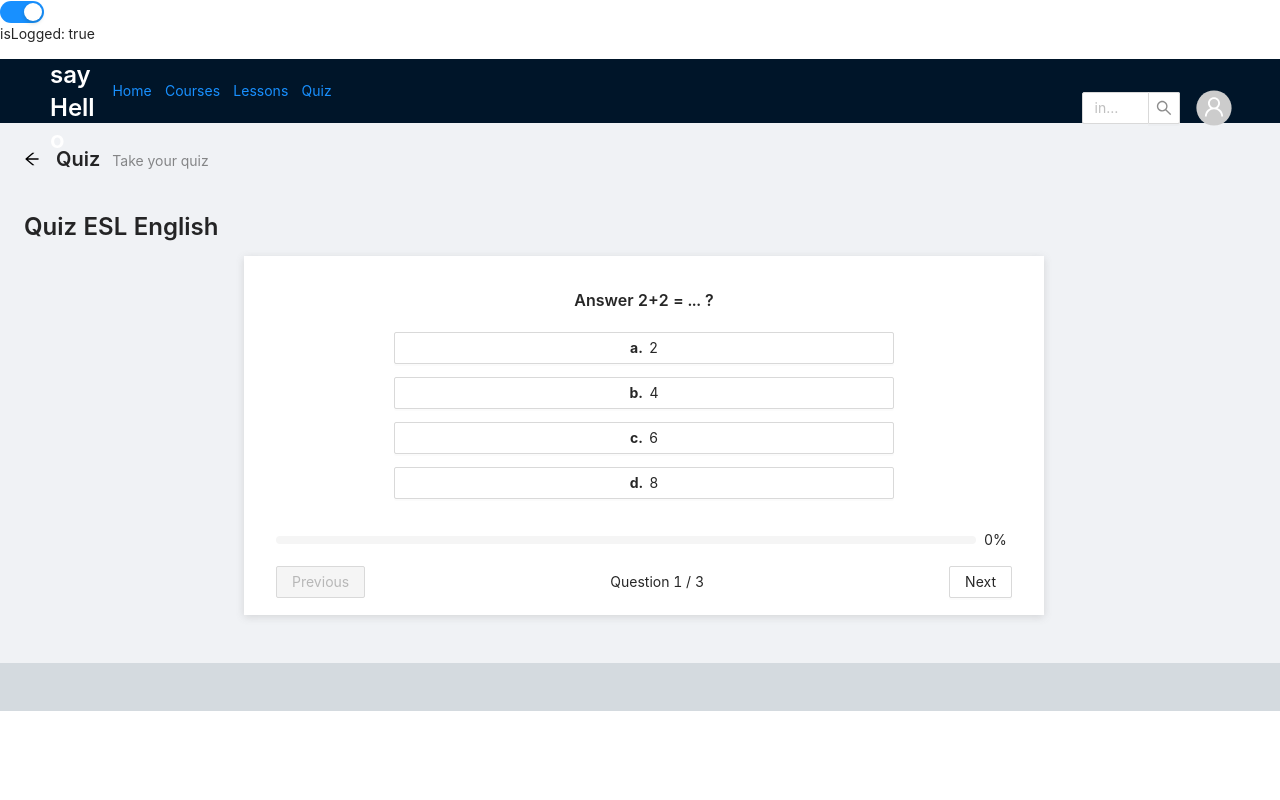
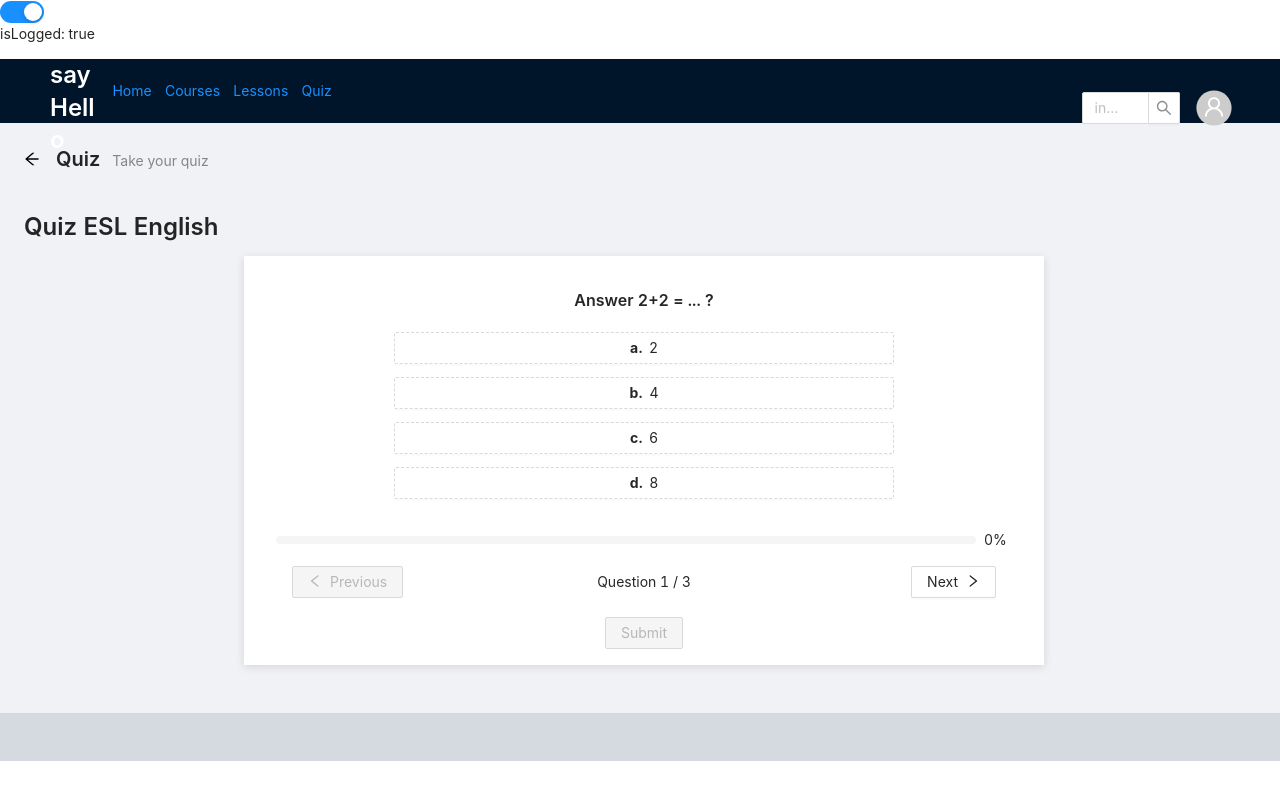
Before and after one commit to antoineGH/sayhello, a React (Create React App) app: page /auth/quiz/1 in a window 1280 px wide. Built offline with nearby package versions, Linux system fonts and the light colour scheme.

Commit message:
class color quiz

```diff
--- a/src/components/quizContent/QuizContent.tsx
+++ b/src/components/quizContent/QuizContent.tsx
@@ -1,6 +1,8 @@
 import { useEffect, useState } from 'react'
 import { Button, Col, Progress, Row, Typography } from 'antd'
 import './style.css'
+import { Option } from 'antd/lib/mentions'
+import { LeftOutlined, RightOutlined } from '@ant-design/icons'
 
 export type Questions = Question[]
 
@@ -28,6 +30,7 @@ const QuizContent = ({ questions }: props) => {
 	const [progress, setProgress] = useState(0)
 	const [question, setQuestion] = useState(questions[index])
 	const [answers, setAnswers] = useState(Array(questions.length).fill(null))
+	const [choices, setChoices] = useState(Array(questions.length).fill(null))
 	const [readySubmit, setReadySubmit] = useState(false)
 
 	const getPercentageCompletion = () => {
@@ -55,7 +58,7 @@ const QuizContent = ({ questions }: props) => {
 		setIndex(index + 1)
 	}
 
-	const handleAnswerQuestion = (correctness: Boolean) => {
+	const handleAnswerQuestion = (correctness: Boolean, count: number) => {
 		if (typeof answers[index] === 'boolean') {
 			console.log('You already answered this question')
 			return
@@ -63,6 +66,9 @@ const QuizContent = ({ questions }: props) => {
 		let newAnswers = [...answers]
 		newAnswers[index] = correctness
 		setAnswers(newAnswers)
+		let newChoices = [...choices]
+		newChoices[index] = count
+		setChoices(newChoices)
 	}
 
 	const isPreviousDisabled = () => {
@@ -76,6 +82,28 @@ const QuizContent = ({ questions }: props) => {
 	const handleSubmit = () => {
 		console.log('handleSubmit')
 		console.log(answers)
+	}
+
+	const hasAnswered = () => {
+		return typeof answers[index] === 'boolean'
+	}
+
+	const getClassNameButton = (correctness: Boolean, count: number) => {
+		let className = 'button_quiz'
+		if (hasAnswered()) {
+			if (correctness) {
+				className = `${className} border_green`
+				if (count === choices[index]) {
+					className = `${className} bg_green`
+				}
+			} else {
+				className = `${className} border_red`
+				if (count === choices[index]) {
+					className = `${className} bg_red`
+				}
+			}
+		}
+		return className
 	}
 
 	return (
@@ -92,9 +120,10 @@ const QuizContent = ({ questions }: props) => {
 						return (
 							<Row key={option.id} className='row_answers'>
 								<Button
-									className='button_quiz'
-									disabled={typeof answers[index] === 'boolean'}
-									onClick={() => handleAnswerQuestion(option.correctness)}>
+									className={getClassNameButton(option.correctness, count)}
+									disabled={hasAnswered()}
+									type='dashed'
+									onClick={() => handleAnswerQuestion(option.correctness, count)}>
 									<span style={{ fontWeight: 'bold', marginRight: '.4rem' }}>
 										{String.fromCharCode(count + 96)}.
 									</span>
@@ -108,30 +137,30 @@ const QuizContent = ({ questions }: props) => {
 			<Row className='progress_row'>
 				<Progress percent={progress} status='active' />
 			</Row>
-			<Row className='center space_col'>
-				<Col>
+			<Row className='center'>
+				<Col span={7} style={{ display: 'flex', justifyContent: 'start' }}>
 					<Button disabled={isPreviousDisabled()} onClick={() => handleClickPreviousQuestion()}>
+						<LeftOutlined />
 						Previous
 					</Button>
 				</Col>
-				<Col>
+				<Col span={8} style={{ display: 'flex', justifyContent: 'center' }}>
 					<Text>
 						Question {index + 1} / {questions.length}
 					</Text>
 				</Col>
-				<Col>
+				<Col span={7} style={{ display: 'flex', justifyContent: 'end' }}>
 					<Button disabled={isNextDisabled()} onClick={() => handleClickNextQuestion()}>
 						Next
+						<RightOutlined />
 					</Button>
 				</Col>
 			</Row>
-			<Row>
+			<Row className='center row_submit'>
 				<Col>
-					{readySubmit && (
-						<Button disabled={!readySubmit} onClick={handleSubmit}>
-							Submit
-						</Button>
-					)}
+					<Button disabled={!readySubmit} onClick={handleSubmit}>
+						Submit
+					</Button>
 				</Col>
 			</Row>
 		</div>
--- a/src/components/quizContent/style.css
+++ b/src/components/quizContent/style.css
@@ -10,14 +10,6 @@
 .center {
 	justify-content: center;
 	align-items: center;
-}
-
-.space_col {
-	display: flex;
-	justify-content: space-between;
-	margin-top: 1rem;
-	margin-left: 1rem;
-	margin-right: 1rem;
 }
 
 .progress_row {
@@ -33,6 +25,25 @@
 	margin: 0.8rem;
 }
 
+.row_submit {
+	margin-top: 1.2rem;
+}
+
 .button_quiz {
 	min-width: 500px;
 }
+
+.border_red {
+	border-color: #f7000070 !important;
+}
+
+.border_green {
+	border-color: #6dd85a !important;
+}
+
+.bg_red {
+	background: #cb3c3c2b !important;
+}
+.bg_green {
+	background: #6dcb3c2b !important;
+}
```
